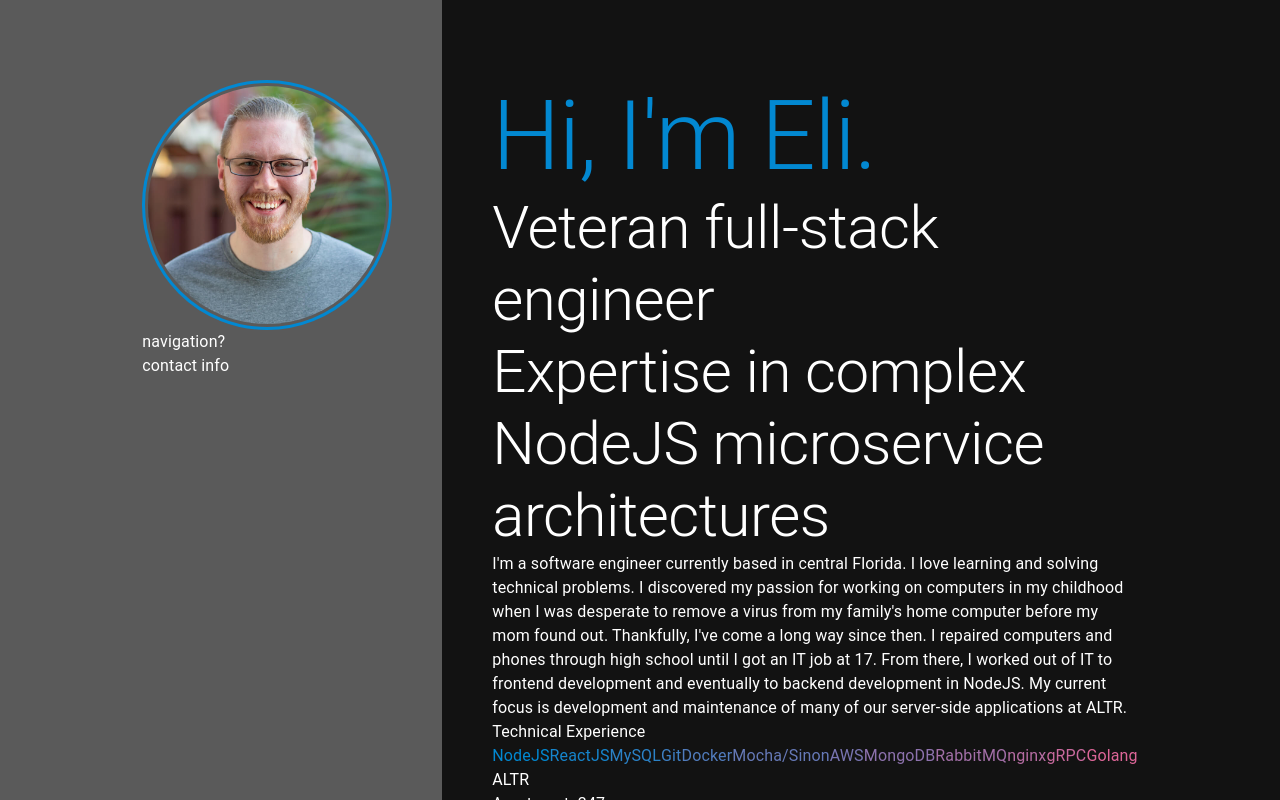
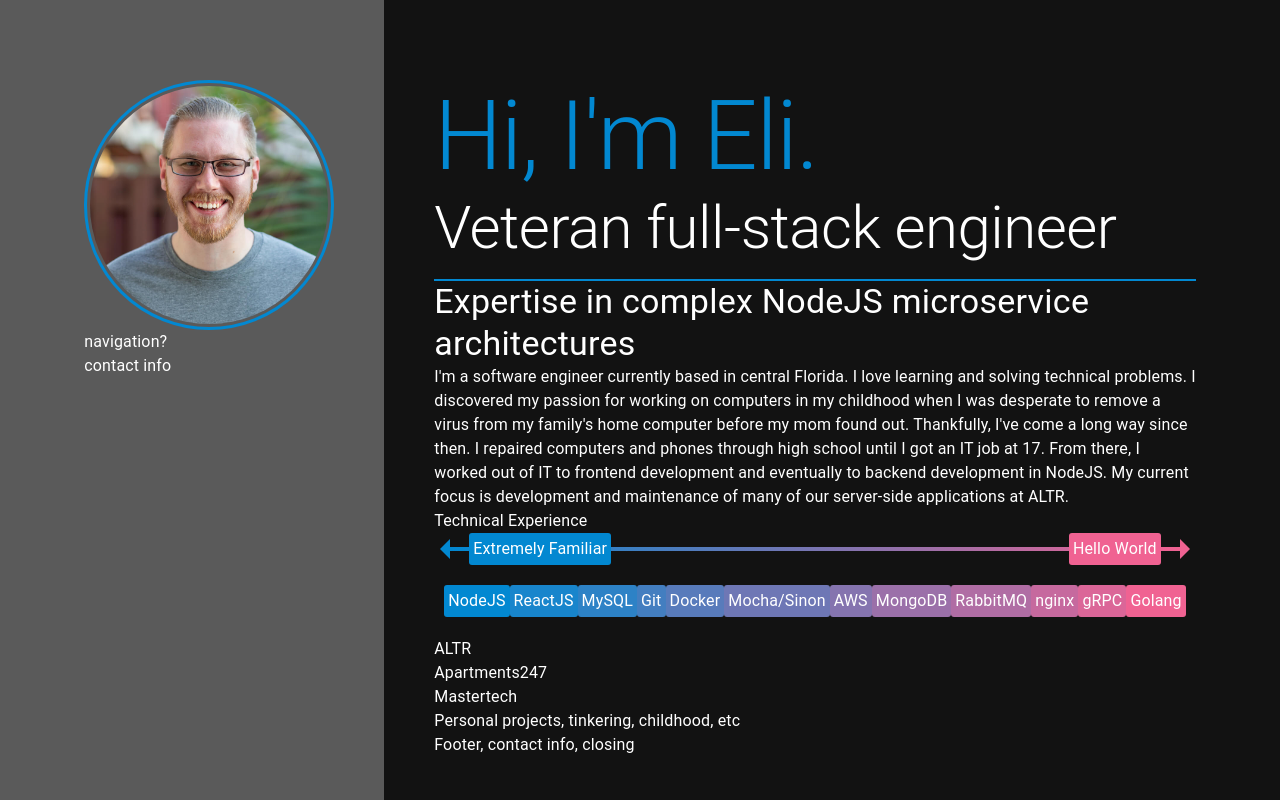
Before and after one commit to seriouslysexy/seriouslysexy, a React app: page / in a window 1280 px wide. Built offline with nearby package versions, Linux system fonts and the light colour scheme.

Commit message:
work on skills display

```diff
--- a/src/components/introduction.jsx
+++ b/src/components/introduction.jsx
@@ -10,7 +10,10 @@ const useStyles = makeStyles(theme => ({
 		fontSize: "6em"
 	},
 	secondaryHeader: {
-		fontSize: "2.25em"
+		fontSize: "2.25em",
+		width: "100%",
+		borderBottom: "2px solid " + theme.palette.primary.main,
+		paddingBottom: ".25em"
 	},
 	tertiaryHeader: {
 		fontSize: "1.1em"
@@ -23,7 +26,7 @@ function Introduction(props) {
 	return (<Box>
 		<Typography className={classes.primaryHeader} color="primary" variant="h1">Hi, I'm Eli.</Typography>
 		<Typography className={classes.secondaryHeader} variant="h2">Veteran full-stack engineer</Typography>
-		<Typography className={classes.tertiaryHeader} variant="h2">Expertise in complex NodeJS microservice architectures</Typography>
+		<Typography className={classes.tertiaryHeader} variant="h4">Expertise in complex NodeJS microservice architectures</Typography>
 	</Box>);
 }
 
--- a/src/components/layout/LayoutContainer.jsx
+++ b/src/components/layout/LayoutContainer.jsx
@@ -6,7 +6,7 @@ import { makeStyles } from '@mui/styles';
 
 import ProfilePicture from "../profilePicture/ProfilePicture";
 import Introduction from "../introduction";
-import Skills from "../skills";
+import Skills from "../skillsHorizontal";
 import AboutMe from "../aboutMe";
 
 const useStyles = makeStyles({
--- a/src/components/skills.jsx
+++ /dev/null
@@ -1,43 +0,0 @@
-import React from "react";
-
-import { makeStyles, useTheme } from '@mui/styles';
-
-import Box from "@mui/material/Box";
-import Typography from "@mui/material/Typography";
-
-const useStyles = makeStyles(theme => ({
-	primaryHeader: {
-		fontSize: "6em"
-	},
-	secondaryHeader: {
-		fontSize: "2.25em"
-	},
-	tertiaryHeader: {
-		fontSize: "1.1em"
-	}
-}));
-
-const expert = ["NodeJS", "ReactJS"];
-const experienced = ["MySQL", "Git", "Docker"];
-const comfortable = ["Mocha/Sinon", "AWS", "MongoDB", "RabbitMQ", "nginx", "gRPC"];
-const beginner = ["Golang"];
-
-function Skills(props) {
-	const classes = useStyles();
-	const theme = useTheme();
-
-	let skills = [...expert, ...experienced, ...comfortable, ...beginner];
-
-	return (<Box>
-		<Typography>Technical Experience</Typography>
-		<Box display="flex">
-			{skills.map((skill, idx) => {
-				let pct = Math.round((idx / skills.length) * 100);
-				let color = theme.functions.getTransitionColor(theme.palette.primary.main, theme.palette.secondary.main, pct);
-				return <Typography style={{color: color}}>{skill}</Typography>
-			})}
-		</Box>
-	</Box>);
-}
-
-export default Skills;
--- /dev/null
+++ b/src/components/skillsHorizontal.jsx
@@ -0,0 +1,101 @@
+import React from "react";
+
+import { makeStyles, useTheme } from '@mui/styles';
+
+import Grid from "@mui/material/Grid";
+import Box from "@mui/material/Box";
+import Typography from "@mui/material/Typography";
+
+const useStyles = makeStyles(theme => ({
+	primaryHeader: {
+		fontSize: "6em"
+	},
+	secondaryHeader: {
+		fontSize: "2.25em"
+	},
+	tertiaryHeader: {
+		fontSize: "1.1em"
+	},
+	legend: {
+		width: "100%",
+		position: "relative",
+		padding: "6px",
+		margin: "6px"
+	},
+	arrow: {
+		width: "0",
+		height: "0",
+		borderTop: "10px solid transparent",
+		borderBottom: "10px solid transparent",
+	},
+	leftArrow: {
+		borderRight: "10px solid " + theme.palette.primary.main
+	},
+	rightArrow: {
+		borderLeft: "10px solid " + theme.palette.secondary.main
+	},
+	label: {
+		position: "absolute",
+		fontWeight: "bold",
+		padding: "4px",
+		margin: "4px",
+		borderRadius: "3px",
+	},
+	leftLabel: {
+		left: "35px",
+		background: theme.palette.primary.main
+	},
+	rightLabel: {
+		right: "35px",
+		background: theme.palette.secondary.main
+	},
+	line: {
+		flex: "1",
+		height: "4px",
+		background: `linear-gradient(to right, ${theme.palette.primary.main}, ${theme.palette.secondary.main})`
+	},
+	skills: {
+		padding: "20px 10px"
+	},
+	skillBubble: {
+		display: "inline-block",
+		fontWeight: "bold",
+		padding: "4px",
+		margin: "4px",
+		borderRadius: "3px"
+	}
+}));
+
+const expert = ["NodeJS", "ReactJS"];
+const experienced = ["MySQL", "Git", "Docker"];
+const comfortable = ["Mocha/Sinon", "AWS", "MongoDB", "RabbitMQ", "nginx", "gRPC"];
+const beginner = ["Golang"];
+
+function SkillsHorizontal(props) {
+	const classes = useStyles();
+	const theme = useTheme();
+
+	let skills = [...expert, ...experienced, ...comfortable, ...beginner];
+
+	return (<Box>
+		<Typography>Technical Experience</Typography>
+		<Grid container flexDirection="column">
+			<Grid className={classes.legend} item container flexDirection="row" flexWrap="nowrap" alignItems="center" justifyContent="space-between">
+				<div className={classes.arrow + " " + classes.leftArrow} />
+				<Typography className={classes.label + " " + classes.leftLabel}>Extremely Familiar</Typography>
+				<div className={classes.line}></div>
+				<Typography className={classes.label + " " + classes.rightLabel}>Hello World</Typography>
+				<div className={classes.arrow + " " + classes.rightArrow} />
+			</Grid>
+			<Grid className={classes.skills} item container flexDirection="row" flexWrap="nowrap" alignItems="center" justifyContent="space-between">
+				{skills.map((skill, idx) => {
+					let pct = Math.round((idx / (skills.length - 1)) * 100);
+					let color = theme.functions.getTransitionColor(theme.palette.primary.main, theme.palette.secondary.main, pct);
+					return <Typography key={"tech-skill" + idx} className={classes.skillBubble} style={{background: color}}>{skill}</Typography>
+				})}
+			</Grid>
+		</Grid>
+	</Box>);
+}
+
+export default SkillsHorizontal;
```
